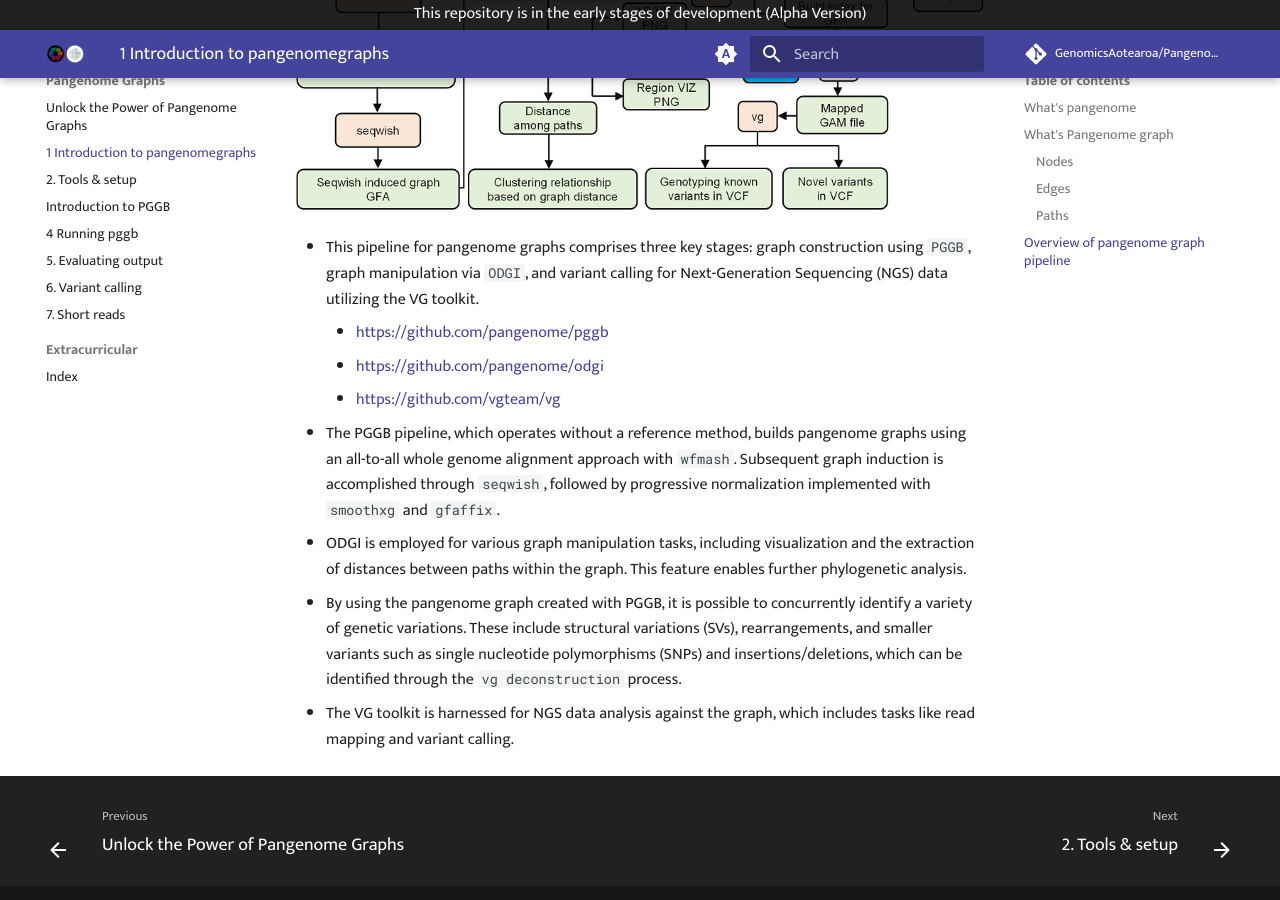
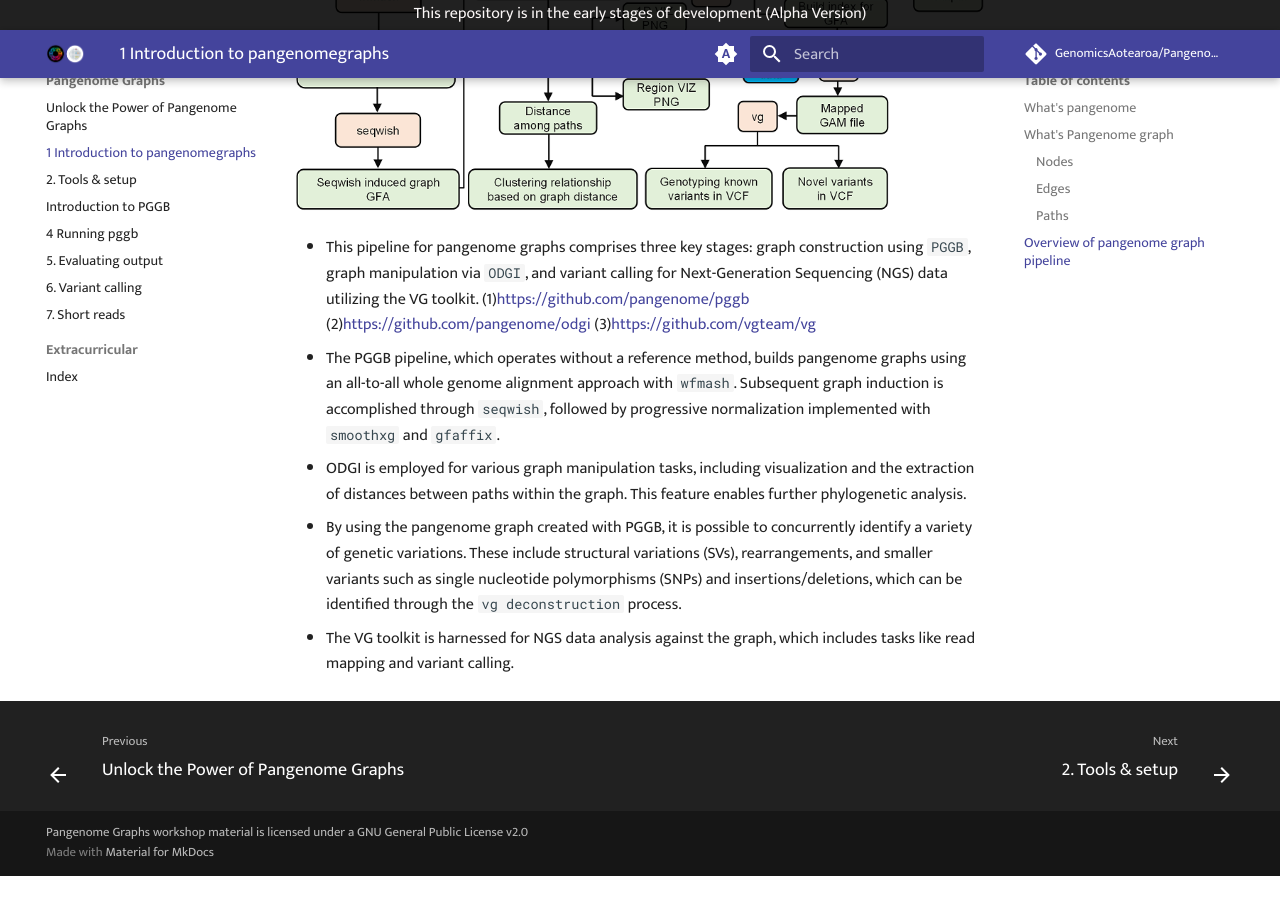
Before and after one commit to GenomicsAotearoa/Pangenome-Graphs-Workshop, an MkDocs documentation site: the page built from docs/1_Introduction_to_pangenomegraphs.md, in a window 1280 px wide and 900 px high, scrolled down 1919 px. Built offline with MkDocs 1.6.1 and Material for MkDocs 9.7.7, drawn with Linux system fonts in a browser that asks for light colours; comment, search, counter and statistics services are not loaded; after the commit the page ends 2795 px from its top, so only the background shows below that.

Commit message:
Update 1_Introduction_to_pangenomegraphs.md

```diff
--- a/docs/1_Introduction_to_pangenomegraphs.md
+++ b/docs/1_Introduction_to_pangenomegraphs.md
@@ -55,9 +55,9 @@ Pangenome graphs are pangenomes stored in graph models that can capture the enti
 
 
 - This pipeline for pangenome graphs comprises three key stages: graph construction using `PGGB`, graph manipulation via `ODGI`, and variant calling for Next-Generation Sequencing (NGS) data utilizing the VG toolkit.
-    - https://github.com/pangenome/pggb
-    - https://github.com/pangenome/odgi
-    - https://github.com/vgteam/vg
+  (1)https://github.com/pangenome/pggb
+  (2)https://github.com/pangenome/odgi
+  (3)https://github.com/vgteam/vg
 - The PGGB pipeline, which operates without a reference method, builds pangenome graphs using an all-to-all whole genome alignment approach with `wfmash`. Subsequent graph induction is accomplished through `seqwish`, followed by progressive normalization implemented with `smoothxg` and `gfaffix`.
 - ODGI is employed for various graph manipulation tasks, including visualization and the extraction of distances between paths within the graph. This feature enables further phylogenetic analysis.
 - By using the pangenome graph created with PGGB, it is possible to concurrently identify a variety of genetic variations. These include structural variations (SVs), rearrangements, and smaller variants such as single nucleotide polymorphisms (SNPs) and insertions/deletions, which can be identified through the `vg deconstruction` process.
```
